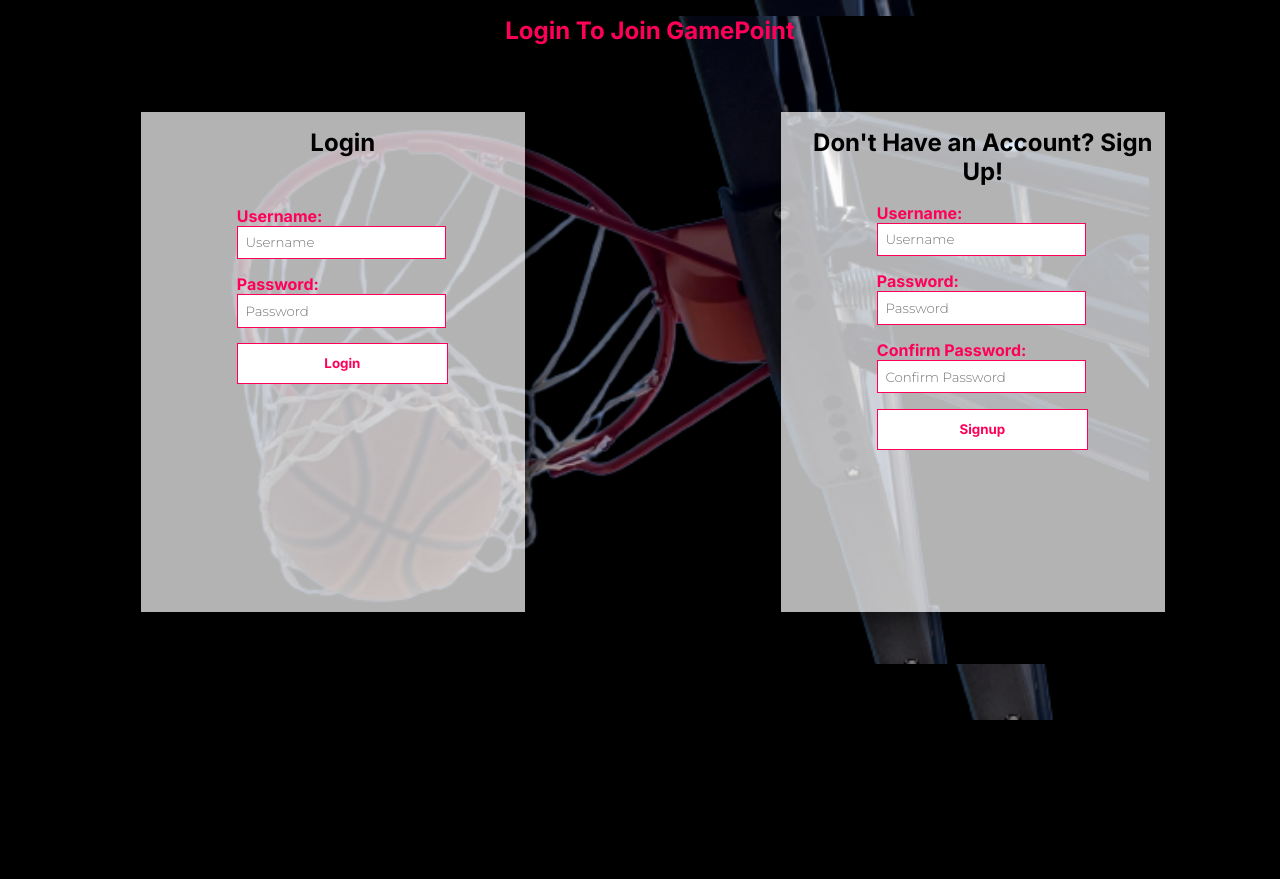
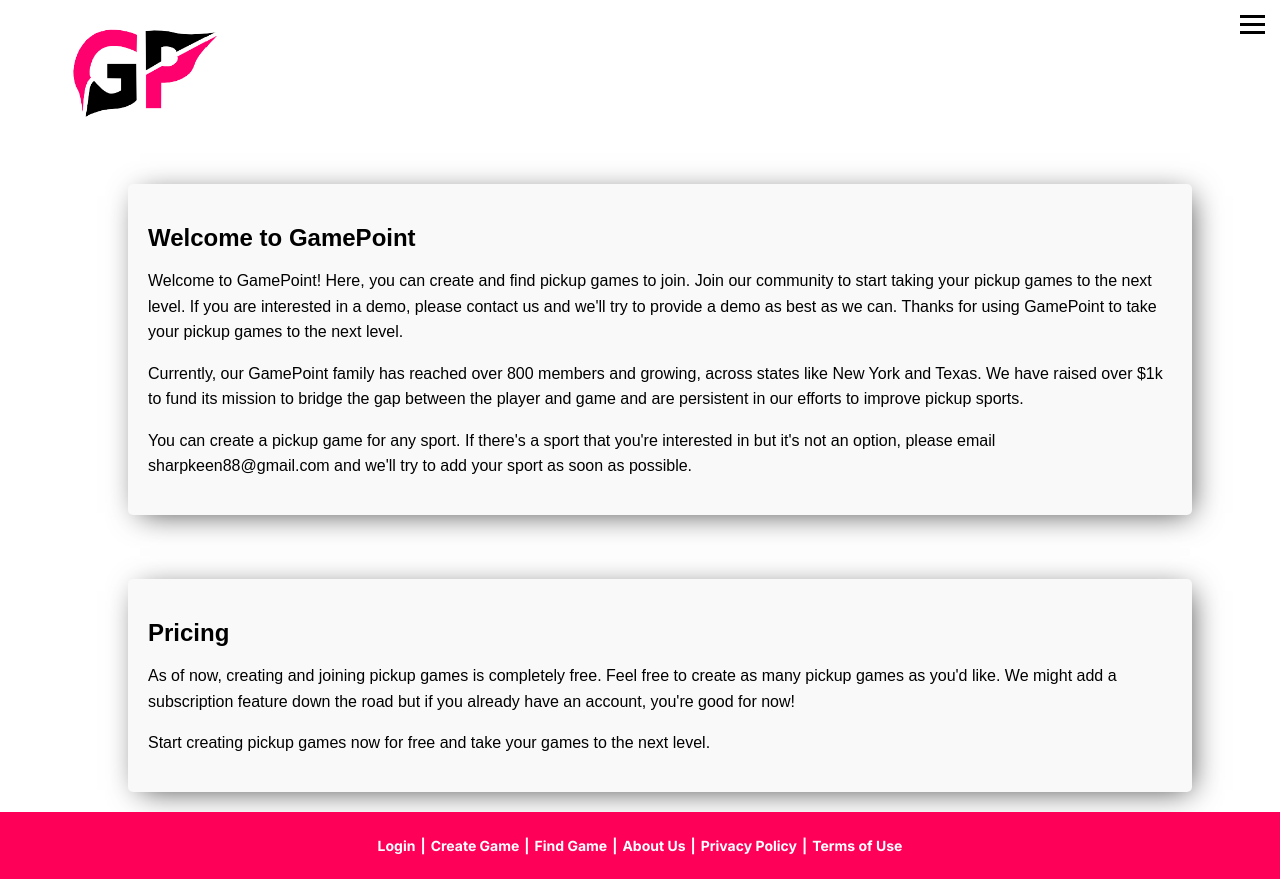
Before and after one commit to Aaravdugar21/GamePoint, a Flask app: page /login in a window 1280 px wide. Before the commit the page ends 720 px from the top, so only its background shows below. Run offline with Flask 3, Linux system fonts and the light colour scheme.

Commit message:
Update login.html

```diff
--- a/templates/login.html
+++ b/templates/login.html
@@ -1,36 +1,100 @@
 <!DOCTYPE html>
-<html class="login">
+<html>
     <head>
         <link rel="stylesheet" href="{{url_for('static', filename='style.css')}}">
-        <title>Login</title>
+        <title>GamePoint</title>
+        <meta name="viewport" content="width=device-width, initial-scale=1">
     </head>
-    <body class="login">
-        <h1>Login To Join GamePoint</h1>
-        <div class="login-surround">
-        <div class="login-container">
-            <form method="POST" action="{{url_for('login')}}">
-                <h1 class="login-headings">Login</h1>
-                <p id="error-message">{{error}}</p>
-                <label>Username:</label>
-                <input id="username" placeholder="Username" type="text" name="username" required>
-                <label>Password:</label>
-                <input id="password" placeholder="Password" type="password" name="password" required>
-                <input id="submit" type="Submit" value="Login">
-            </form>
+    <body>
+
+        <div class="navbar">
+            <div class="logo-links-container">
+                <a href="{{url_for('index')}}"><img src="{{url_for('static', filename='gplogo.png')}}" class="logo-link" alt="GamePoint Logo"></a>
+                <div class="links-container">
+                    <a href="{{url_for('create_game')}}" class="links">Create Game</a>
+                    <a href="{{url_for('find_game')}}" class="links">Find Game</a>
+                    <a href="{{url_for('about')}}" class="links">About Us</a>
+
+
+                    {% if session.get('logged_in') %}
+                        <button class="links logout-button"><a href="{{url_for('logout')}}">Logout</a></button>
+                    {% else %}
+                        <button class="links login-button" style="background-color: #ff003d; color: white;"><a href="{{url_for('login')}}">Login</a></button>
+                    {% endif %}
+                </div>
+            </div>
         </div>
 
-        <div class="login-container signup-container">
-            <form method="POST" action="{{url_for('signup')}}">
-                <h1 class="login-headings">Don't Have an Account? Sign Up!</h1>
-                <label>Username:</label>
-                <input id="signup-username" placeholder="Username" type="text" name="username" required>
-                <label>Password:</label>
-                <input id="signup-password" placeholder="Password" type="password" name="password" required>
-                <label>Confirm Password:</label>
-                <input id="signup-confirm-password" placeholder="Confirm Password" type="password" name="confirm-password" required>
-                <input id="signup-submit" type="Submit" value="Signup">
-            </form>
+        <div class="hamburger-menu">
+            <div class="line"></div>
+            <div class="line"></div>
+            <div class="line"></div>
         </div>
-    </div>
+
+        <div class="mobile-menu">
+            <a href="{{url_for('create_game')}}" class="mobile-links">Create Game</a>
+            <a href="{{url_for('find_game')}}" class="mobile-links">Find Game</a>
+            <a href="{{url_for('about')}}" class="mobile-links">About Us</a>
+
+            <!-- Show Login or Logout in the mobile menu based on session -->
+            {% if session.get('logged_in') %}
+                <button class="mobile-links logout-button"><a href="{{url_for('logout')}}">Logout</a></button>
+            {% else %}
+                <button class="mobile-links login-button" style="background-color: #ff003d; color: white;"><a href="{{url_for('login')}}">Login</a></button>
+            {% endif %}
+        </div>
+
+        <!-- Welcome Section -->
+        <div class="welcome-section">
+            <h2>Welcome to GamePoint</h2>
+            <p>
+                Welcome to GamePoint! Here, you can create and find pickup games to join. Join our community to start taking your pickup games to the next level. If you are interested in a demo, please contact us and we'll try to provide a demo as best as we can. Thanks for using GamePoint to take your pickup games to the next level.
+            </p>
+            <p>Currently, our GamePoint family has reached over 800 members and growing, across states like New York and Texas. We have raised over $1k to fund its mission to bridge the gap between the player and game and are persistent in our efforts to improve pickup sports.</p>
+            <p>
+                You can create a pickup game for any sport. If there's a sport that you're interested in but it's not an option, please email sharpkeen88@gmail.com and we'll try to add your sport as soon as possible.
+            </p>
+        </div>
+
+        <!-- Pricing Section -->
+        <div class="welcome-section">
+            <h2>Pricing</h2>
+            <p>
+                As of now, creating and joining pickup games is completely free. Feel free to create as many pickup games as you'd like. We might add a subscription feature down the road but if you already have an account, you're good for now!
+            </p>
+            <p>
+                Start creating pickup games now for free and take your games to the next level.
+            </p>
+        </div>
+
+        <div class="footer">
+            <div class="footer-links">
+                {% if session.get('logged_in') %}
+                    <a href="{{ url_for('logout') }}">Logout</a>
+                {% else %}
+                    <a href="{{ url_for('login') }}">Login</a>
+                {% endif %}
+                <span>|</span>
+                <a href="{{ url_for('create_game') }}">Create Game</a> <span>|</span>
+                <a href="{{ url_for('find_game') }}">Find Game</a> <span>|</span>
+                <a href="{{url_for('about')}}">About Us</a> <span>|</span>
+                <a href="{{url_for('privacy_policy')}}">Privacy Policy</a> <span>|</span>
+                <a href="{{url_for('terms_of_use')}}">Terms of Use</a>
+            </div>
+        </div>
+
     </body>
+
+    <script>
+        const hamburgerMenu = document.querySelector('.hamburger-menu');
+        const mobileMenu = document.querySelector('.mobile-menu');
+        mobileMenu.style.display = 'none';
+        hamburgerMenu.addEventListener('click', () => {
+            if (mobileMenu.style.display === 'none' || mobileMenu.style.display === '') {
+                mobileMenu.style.display = 'flex';
+            } else {
+                mobileMenu.style.display = 'none';
+            }
+        });
+    </script>
 </html>
```
